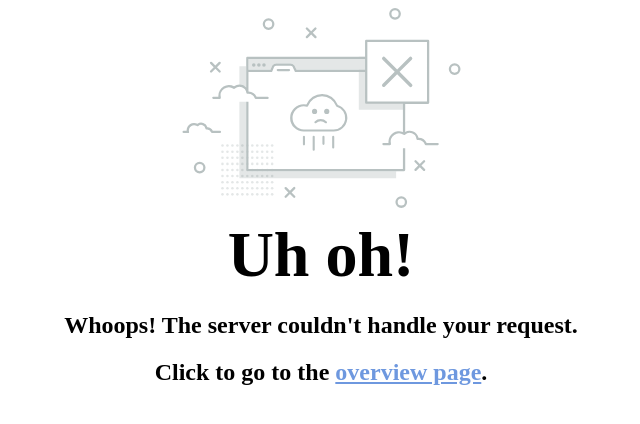
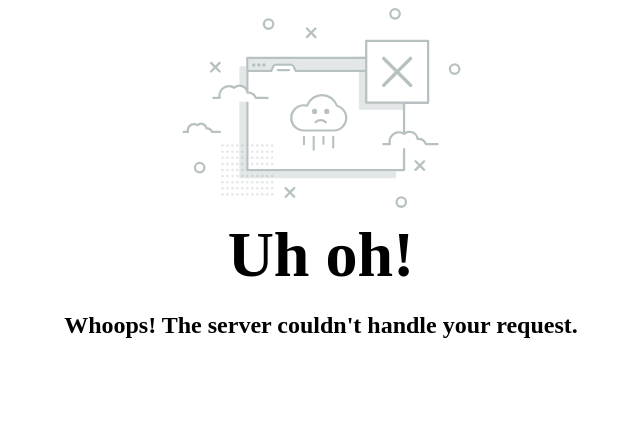
Before and after one commit to codewind-resources/nodeExpressTemplate, a website: page public/500.html in a window 1280 px wide. Shown: the whole page, without its empty margins (319-959 px from the left). Drawn offline with Linux system fonts and the light colour scheme.

Commit message:
feat: remove unhelpful link (#12)

```diff
--- a/public/500.html
+++ b/public/500.html
@@ -12,7 +12,6 @@
             <div class="sad-cloud"></div>
             <h1>Uh oh!</h1>
             <h2>Whoops! The server couldn't handle your request.</h2>
-            <h2>Click to go to the <a href="https://codewind.dev/" target="_blank">overview page</a>.</h2>
         </div>
     </div>
 </div>
```
Also changed, not shown: public/404.html (+0 -1 lines).
